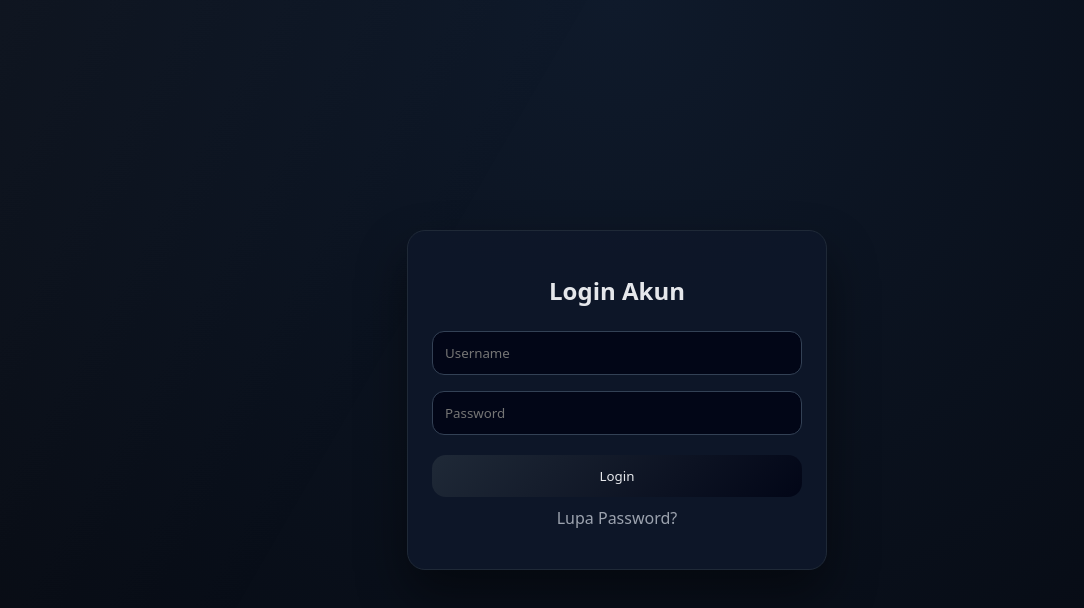
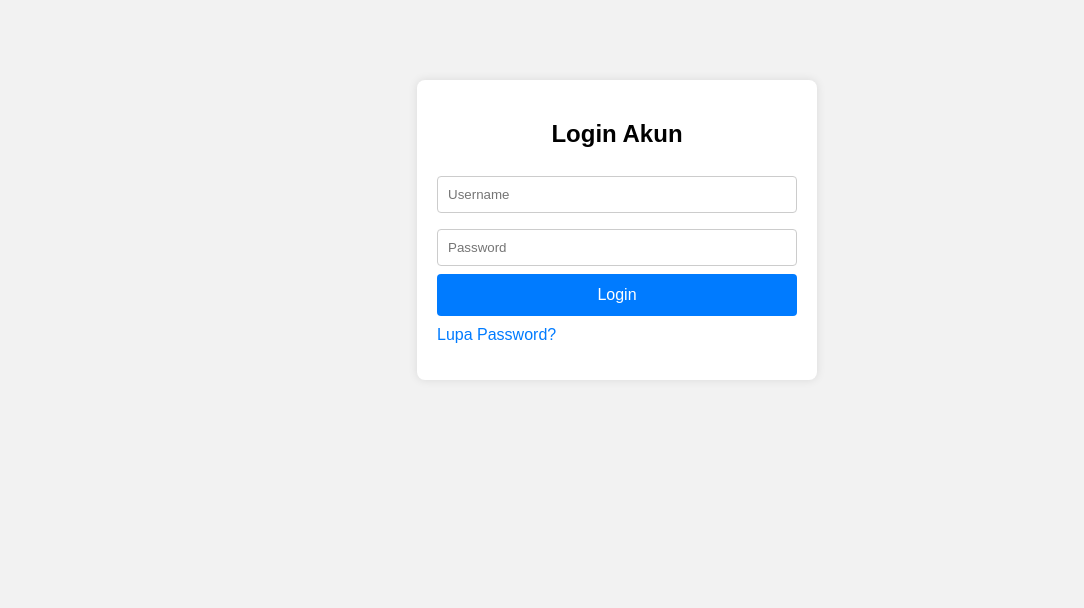
Before and after one commit to kanaya1371-droid/web-game, a website: page login.html in a window 1280 px wide. Shown: the whole page, without its empty margins (23-1107 px from the left). Drawn offline with Linux system fonts and the light colour scheme.

Commit message:
Update style.css

```diff
--- a/assets/style.css
+++ b/assets/style.css
@@ -1,94 +1,81 @@
 * {
   box-sizing: border-box;
-  font-family: system-ui, -apple-system, BlinkMacSystemFont;
+  font-family: Arial, Helvetica, sans-serif;
 }
 
 body {
   margin: 0;
-  min-height: 100vh;
-  background: radial-gradient(circle at top, #0f1a2b, #05080f);
-  display: flex;
-  align-items: center;
-  justify-content: center;
-  color: #e5e7eb;
-  overflow: hidden;
+  padding: 0;
+  background: #f2f2f2;
 }
 
-/* Background animation */
-body::before {
-  content: "";
-  position: absolute;
-  inset: 0;
-  background: linear-gradient(120deg, rgba(255,255,255,.03), transparent 40%);
-  animation: bgMove 12s linear infinite;
-}
-
-@keyframes bgMove {
-  from { transform: translateX(-20%); }
-  to   { transform: translateX(20%); }
-}
-
-/* Card */
 .card {
-  position: relative;
-  width: 92%;
-  max-width: 420px;
-  background: rgba(15, 23, 42, 0.92);
-  border: 1px solid #1f2937;
-  border-radius: 18px;
-  padding: 24px;
-  box-shadow: 0 25px 50px rgba(0,0,0,.45);
-  animation: cardIn .8s ease forwards;
-}
-
-@keyframes cardIn {
-  from { opacity: 0; transform: translateY(30px); }
-  to   { opacity: 1; transform: translateY(0); }
+  width: 90%;
+  max-width: 400px;
+  margin: 80px auto;
+  padding: 20px;
+  background: #ffffff;
+  border-radius: 8px;
+  box-shadow: 0 0 10px rgba(0,0,0,.1);
 }
 
 h2 {
   text-align: center;
-  margin-bottom: 16px;
 }
 
-/* Inputs */
 input {
   width: 100%;
-  padding: 12px;
+  padding: 10px;
   margin: 8px 0;
-  border-radius: 12px;
-  border: 1px solid #334155;
-  background: #020617;
-  color: #e5e7eb;
-  outline: none;
+  border: 1px solid #ccc;
+  border-radius: 4px;
 }
 
-input:focus {
-  border-color: #64748b;
-}
-
-/* Button */
 button {
   width: 100%;
   padding: 12px;
-  margin-top: 12px;
-  border-radius: 14px;
+  background: #007bff;
   border: none;
-  background: linear-gradient(135deg, #1f2937, #020617);
-  color: #e5e7eb;
+  color: #fff;
+  font-size: 16px;
+  border-radius: 4px;
   cursor: pointer;
-  transition: transform .15s ease, box-shadow .15s ease;
 }
 
 button:hover {
-  transform: translateY(-1px);
-  box-shadow: 0 8px 20px rgba(0,0,0,.35);
+  background: #0056b3;
 }
 
-small, a {
-  color: #9ca3af;
-  text-align: center;
-  display: block;
-  margin-top: 10px;
+a {
+  color: #007bff;
   text-decoration: none;
 }
+
+.menu {
+  position: fixed;
+  top: 10px;
+  left: 10px;
+  font-size: 24px;
+  cursor: pointer;
+}
+
+.sidebar {
+  position: fixed;
+  top: 0;
+  left: -260px;
+  width: 250px;
+  height: 100%;
+  background: #222;
+  padding: 20px;
+  transition: .3s;
+}
+
+.sidebar a {
+  display: block;
+  color: #fff;
+  padding: 10px 0;
+}
+
+.sidebar.show {
+  left: 0;
+}
```
